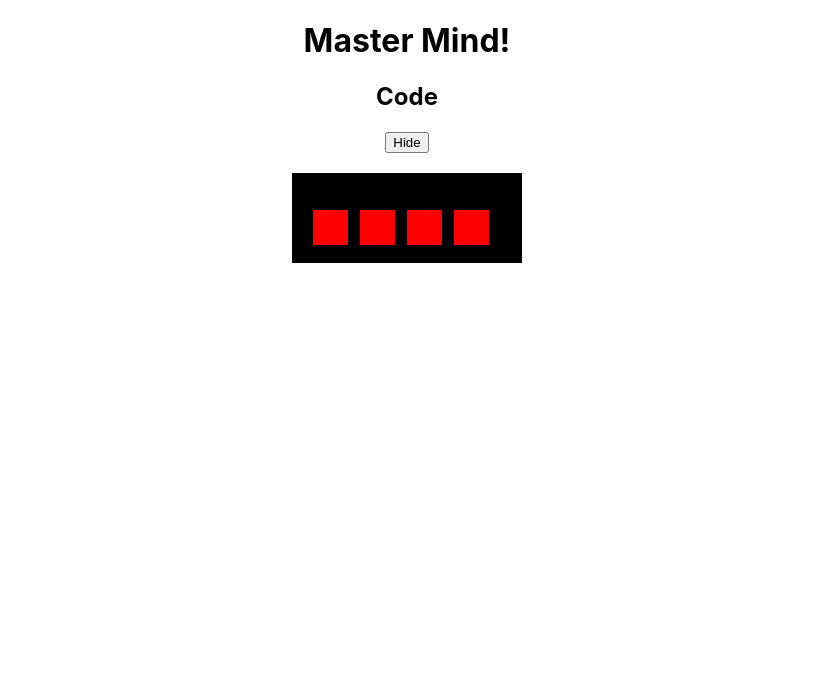
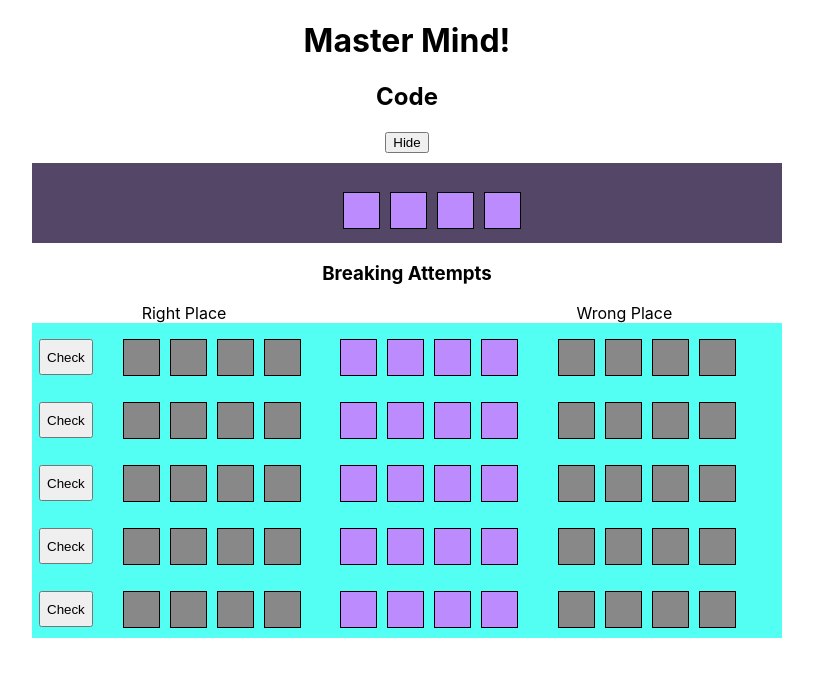
Before and after one commit to dhafirm/master-mind, a React (Create React App) app: page / in a window 1280 px wide. Shown: the top 676 px of the page, without its empty margins (233-1046 px from the left). Built offline with nearby package versions, Linux system fonts and the light colour scheme.

Commit message:
Added 5 guessting attempts, manually scored.

```diff
--- a/src/App.css
+++ b/src/App.css
@@ -80,3 +80,45 @@
   margin: 0 auto; /* This will center the div horizontally */
   width: fit-content; /* Optionally, you can use fit-content to make the div width adjust to its content */
 }
+.code-container {
+  background-color:#534666;
+
+  width: 100%; /* Or specify a width as needed */
+  height: 80px; /* Or specify a height as needed */
+  margin-top: 10px;
+  display: flex;
+  justify-content: center; /* Center horizontally */
+  align-items: center; /* Center vertically */
+}
+
+.guess-container {
+  background-color:#86d4db;
+  /* width:890px; */
+  margin-top:20px;
+  padding:20px;
+}
+
+.horiz-container {
+  display:flex;
+  width: 750px;
+  background-color: rgba(0, 255, 238, 0.674);
+  padding-bottom: 10px;
+}
+
+.horiz-component {
+  border: 1px solid black; /* Example border */
+  padding: 10px; /* Example padding */
+  margin: 5px; /* Example margin */
+}
+
+.centered {
+  /* Add styling for your centered component */
+  text-align: center; /* Center text horizontally */
+}
+
+.check {
+  height: 36px;
+  margin-top: 16px;
+  margin-left: 7px;
+
+}
--- a/src/App.js
+++ b/src/App.js
@@ -3,11 +3,11 @@ import './App.css';
 import React, {useState} from 'react';
 
 import Code from './components/Code';
+import BreakingAttempt from "./components/BreakingAttempt"
 
 function App() {
 
   const [showCode, setShowCode] = useState(true);
-
 
   const toggleCodeState = () => {
     setShowCode(!showCode)
@@ -18,13 +18,21 @@ function App() {
      <h1>Master Mind!</h1>
      <div className='center'>
         <span>
-          <h2>Code</h2> <button onClick={toggleCodeState}>{showCode? 'Hide':'Show'}</button>
+          <h2>Code</h2>
+          <button onClick={toggleCodeState}>{showCode? 'Hide':'Show'}</button>
         </span>
-        <div style={{"backgroundColor":"black", "height":"50px", "width":"190px", "marginTop":"20px", "padding":"20px"}} >
-          <div style={{display:showCode? 'block':'none'}}>
+        <div className = 'code-container' >
+          <div className='centered' style={{display:showCode? 'flex':'none', "marginLeft":60}}>
            <Code />
           </div>
         </div>
+        <h3>Breaking Attempts</h3>
+        <span style={{"marginRight":"350px"}}>Right Place</span><span>Wrong Place</span>
+        <BreakingAttempt />
+        <BreakingAttempt />
+        <BreakingAttempt />
+        <BreakingAttempt />
+        <BreakingAttempt />
      </div>
     </div>
   );
--- /dev/null
+++ b/src/components/BreakingAttempt.js
@@ -0,0 +1,18 @@
+import COLOUR from "../constants"
+import Code from "./Code"
+import ScoreBoard from "./ScoreBoard"
+
+const BreakingAttempt = () => {
+    return (
+        <div className='horiz-container'>
+            <button className="check">Check</button>
+            <ScoreBoard colour = {COLOUR.black}/>
+            <div style={{paddingLeft:17}}>
+            <Code/>
+            </div>
+            <ScoreBoard colour = {COLOUR.white}/>
+        </div>
+    )
+}
+
+export default BreakingAttempt;
--- a/src/components/Code.js
+++ b/src/components/Code.js
@@ -5,10 +5,10 @@ import ColourSelector from './ColourSelector';
 
 function Code() {
 
-   const [selectedColour1, setSelectedColour1] = useState(COLOUR.red);
-   const [selectedColour2, setSelectedColour2] = useState(COLOUR.red);
-   const [selectedColour3, setSelectedColour3] = useState(COLOUR.red);
-   const [selectedColour4, setSelectedColour4] = useState(COLOUR.red);
+   const [selectedColour1, setSelectedColour1] = useState(COLOUR.cyan);
+   const [selectedColour2, setSelectedColour2] = useState(COLOUR.cyan);
+   const [selectedColour3, setSelectedColour3] = useState(COLOUR.cyan);
+   const [selectedColour4, setSelectedColour4] = useState(COLOUR.cyan);
 
 
     const currentColour1 = (colour) => {
@@ -29,8 +29,8 @@ function Code() {
 
   return (
     <div>
-      <div className='container'>
-        <p style={{"float": "center"}}>
+      <div className='container1'>
+        <p style={{"float": "center1"}}>
             <div className='box'>
             <ColourSelector defaultColour={selectedColour1} currentColour={currentColour1} />
             </div>
@@ -43,7 +43,6 @@ function Code() {
             <div className='box'>
             <ColourSelector defaultColour={selectedColour4} currentColour={currentColour4} />
             </div>
-
         </p>
       </div>
     </div>
--- a/src/components/ColourBox.js
+++ b/src/components/ColourBox.js
@@ -7,7 +7,7 @@ const ColourBox = ({colour, setSelected}) => {
     };
 
     return (
-        <div >
+        <div>
             {/* Rectangle representation */}
             <div className="box"
                 onClick={handleClick}
--- a/src/components/ColourPallet.js
+++ b/src/components/ColourPallet.js
@@ -11,7 +11,6 @@ const ColourPallet = ({ isOpen, onClose }) => {
     return (
         <div className="modal" >
             <div className="modal-content" style={{width:380}}>
-                <span className="close" onClick={onClose}>&times;</span>
                 <h2>Select Colour</h2>
                 <ColourBox colour={COLOUR.red} setSelected={onClose}  />
                 <ColourBox colour={COLOUR.green} setSelected={onClose}/>
@@ -20,7 +19,7 @@ const ColourPallet = ({ isOpen, onClose }) => {
                 <ColourBox colour={COLOUR.orange} setSelected={onClose}/>
                 <ColourBox colour={COLOUR.grey} setSelected={onClose}/>
                 <ColourBox colour={COLOUR.white} setSelected={onClose}/>
-                <ColourBox colour={COLOUR.purple} setSelected={onClose}/>
+                <ColourBox colour={COLOUR.pink} setSelected={onClose}/>
             </div>
         </div>
     );
--- /dev/null
+++ b/src/components/ScoreBoard.js
@@ -0,0 +1,42 @@
+import {useState} from 'react'
+import COLOUR from "../constants"
+import ColourBox from "./ColourBox"
+
+const ScoreBoard = ({ colour }) => {
+    const [selectedColour1, setSelectedColour1] = useState(COLOUR.grey);
+    const [selectedColour2, setSelectedColour2] = useState(COLOUR.grey);
+    const [selectedColour3, setSelectedColour3] = useState(COLOUR.grey);
+    const [selectedColour4, setSelectedColour4] = useState(COLOUR.grey);
+
+
+     const currentColour1 = () => {
+       setSelectedColour1(colour);
+     }
+
+     const currentColour2 = () => {
+       setSelectedColour2(colour);
+     }
+
+     const currentColour3 = () => {
+       setSelectedColour3(colour);
+     }
+
+     const currentColour4 = () => {
+       setSelectedColour4(colour);
+     }
+
+    return (
+        <div className="container" >
+            <p style={{"float": "center"}}>
+            <div style={{"width":"200px", "paddingLeft":"30px"}}>
+                <ColourBox colour={selectedColour1} setSelected={currentColour1}  />
+                <ColourBox colour={selectedColour2} setSelected={currentColour2}/>
+                <ColourBox colour={selectedColour3} setSelected={currentColour3}/>
+                <ColourBox colour={selectedColour4} setSelected={currentColour4}/>
+            </div>
+            </p>
+        </div>
+    );
+}
+
+export default ScoreBoard;
--- a/src/constants.js
+++ b/src/constants.js
@@ -3,10 +3,12 @@ const COLOUR = {'red': '#FF0000',
 'blue': '#0000FF',
 'yellow': '#FFFF00',
 'orange': '#FFA500',
-'purple': '#800080',
+'pink': '#ED5565',
 'grey': '#888888',
 'white': '#FFFFFF',
-'black': '#000000'}
+'black': '#000000',
+'purple': '#C378E7',
+'cyan':'#bc8cfe'}
 
 
 export default COLOUR;
```
Lines whose indentation alone changed are shown as unchanged.
